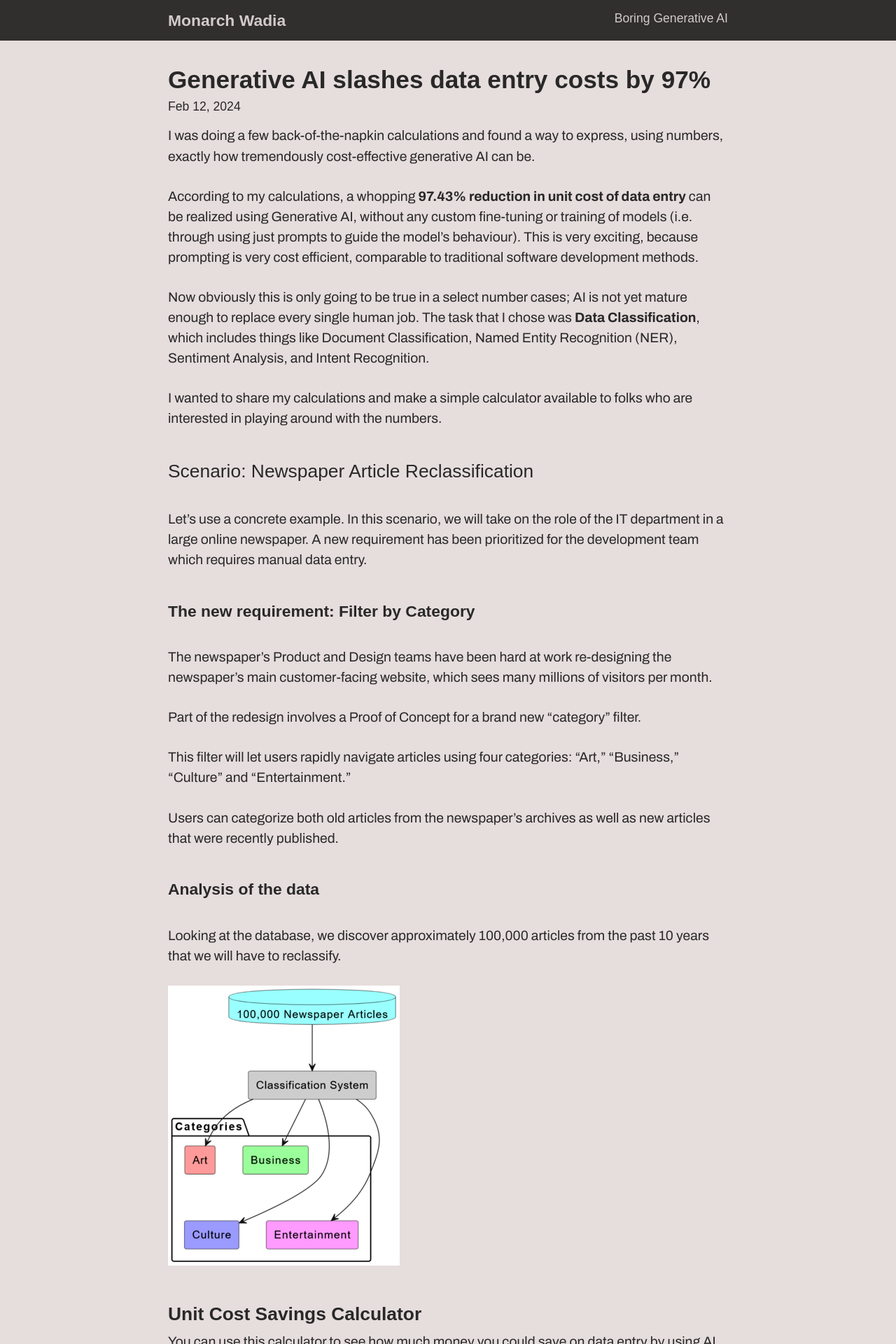
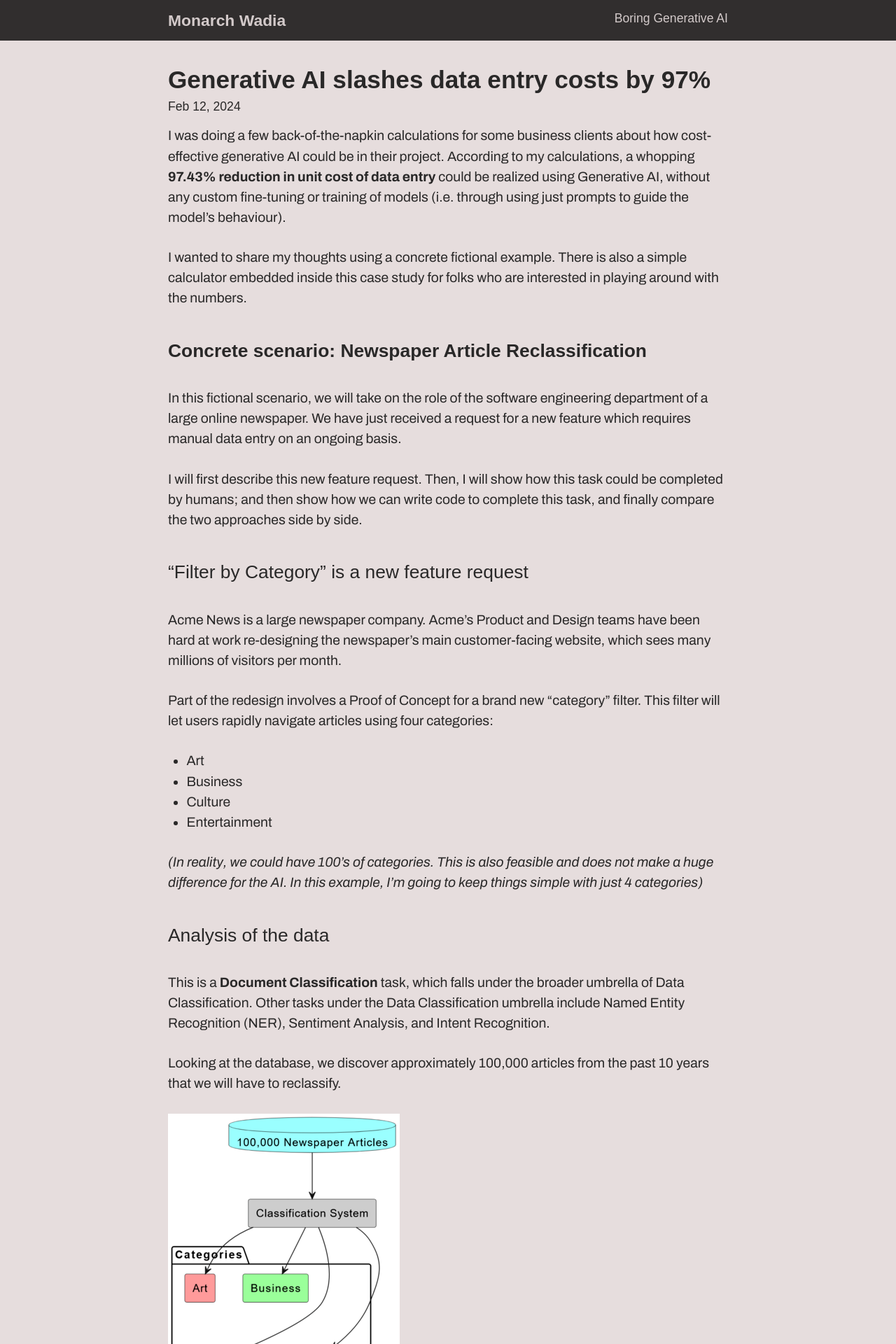
Before and after one commit to monarchwadia/blog-monarchwadia.com, a Jekyll site: the page built from _posts/2024-02-12-ai-cost-reduction-for-data-entry.md, in a window 1280 px wide. Shown: the top 1920 px of the page at 70% size. Built offline with Jekyll 4.4.1, drawn with Linux system fonts in a browser that asks for light colours; some web fonts are replaced; some of the changed text lies outside the part shown.

Commit message:
Updates to the newspaper example

```diff
--- a/_posts/2024-02-12-ai-cost-reduction-for-data-entry.md
+++ b/_posts/2024-02-12-ai-cost-reduction-for-data-entry.md
@@ -6,29 +6,32 @@ tags: gpt-4 ai genai generative-ai data-entry business cost calculator
 excerpt: According to my calculations, a whopping 97.43% reduction in unit cost of data entry can be realized using Generative AI, without any custom fine-tuning or training of models (i.e. through using just prompts to guide the model’s behaviour). This is very exciting, because prompting is very cost efficient, comparable to traditional software development methods.
 ---
 
-I was doing a few back-of-the-napkin calculations and found a way to express, using numbers, exactly how tremendously cost-effective generative AI can be.
+I was doing a few back-of-the-napkin calculations for some business clients about how cost-effective generative AI could be in their project. According to my calculations, a whopping **97.43% reduction in unit cost of data entry** could be realized using Generative AI, without any custom fine-tuning or training of models (i.e. through using just prompts to guide the model's behaviour).
 
-According to my calculations, a whopping **97.43% reduction in unit cost of data entry** can be realized using Generative AI, without any custom fine-tuning or training of models (i.e. through using just prompts to guide the model's behaviour). This is very exciting, because prompting is very cost efficient, comparable to traditional software development methods.
+I wanted to share my thoughts using a concrete fictional example. There is also a simple calculator embedded inside this case study for folks who are interested in playing around with the numbers.
 
-Now obviously this is only going to be true in a select number cases; AI is not yet mature enough to replace every single human job. The task that I chose was **Data Classification**, which includes things like Document Classification, Named Entity Recognition (NER), Sentiment Analysis, and Intent Recognition.
+# Concrete scenario: Newspaper Article Reclassification
 
-I wanted to share my calculations and make a simple calculator available to folks who are interested in playing around with the numbers.
+In this fictional scenario, we will take on the role of the software engineering department of a large online newspaper. We have just received a request for a new feature which requires manual data entry on an ongoing basis.
 
-## Scenario: Newspaper Article Reclassification
+I will first describe this new feature request. Then, I will show how this task could be completed by humans; and then show how we can write code to complete this task, and finally compare the two approaches side by side.
 
-Let's use a concrete example. In this scenario, we will take on the role of the IT department in a large online newspaper. A new requirement has been prioritized for the development team which requires manual data entry.
+## "Filter by Category" is a new feature request
 
-### The new requirement: Filter by Category
+Acme News is a large newspaper company. Acme's Product and Design teams have been hard at work re-designing the newspaper's main customer-facing website, which sees many millions of visitors per month.
 
-The newspaper's Product and Design teams have been hard at work re-designing the newspaper's main customer-facing website, which sees many millions of visitors per month.
+Part of the redesign involves a Proof of Concept for a brand new "category" filter. This filter will let users rapidly navigate articles using four categories:
 
-Part of the redesign involves a Proof of Concept for a brand new "category" filter.
+* Art
+* Business
+* Culture
+* Entertainment
 
-This filter will let users rapidly navigate articles using four categories: "Art," "Business," "Culture" and "Entertainment."
+_(In reality, we could have 100's of categories. This is also feasible and does not make a huge difference for the AI. In this example, I'm going to keep things simple with just 4 categories)_
 
-Users can categorize both old articles from the newspaper's archives as well as new articles that were recently published.
+## Analysis of the data
 
-### Analysis of the data
+This is a **Document Classification** task, which falls under the broader umbrella of Data Classification. Other tasks under the Data Classification umbrella include Named Entity Recognition (NER), Sentiment Analysis, and Intent Recognition.
 
 Looking at the database, we discover approximately 100,000 articles from the past 10 years that we will have to reclassify.
 
@@ -135,24 +138,41 @@ Looking at the database, we discover approximately 100,000 articles from the pas
     });
 </script>
 
-## Impact of using AI in data classificaiton.
+# Impact of using AI in data classificaiton.
 
 In the default example above, we estimate a cost of **$10,000** At an hourly salary of $10/hour, and with an average speed of 100 articles classified per hour. On the other hand, classifying 100,000 newspaper articles using GPT-3.5 Turbo, considering the specified input and output token costs, would approximately cost **$257.50**. This demonstrates the cost-effectiveness of AI-based classification over traditional manual methods.
 
-### Cost Efficiency
+## Cost Efficiency
 AI classification dramatically reduces costs **from $10,000 to just $257.50** (a reduction of **97.43%**), enabling significant savings and operational scaling without major budget increases.
 
-### Scalability
+## Scalability
 AI provides scalable solutions, easily handling large datasets without the cost and time escalation seen with manual labor, essential for modern data growth.
 
-### Accuracy and Consistency
+## Accuracy and Consistency
 AI delivers consistent classification once trained, ensuring dataset uniformity. However, it requires monitoring to avoid biases.
 
-### Time Savings
+## Time Savings
 AI processes 100,000 articles almost instantly, offering massive time savings over manual methods that need 1,000 hours, speeding up decision-making.
 
-### Enhanced Analysis Opportunities
+## Enhanced Analysis Opportunities
 Savings from AI allow for investment in deeper data analysis, yielding richer insights and more strategic outcomes.
 
-### Workforce Shift
+## Workforce Shift
 Transitioning to AI classification changes workforce demands, reducing manual processing roles in favor of AI oversight, training, and maintenance.
+
+# Why is this exciting? (Apart from cost savings)
+
+This is very exciting because it's low-hanging fruit. Not only are there massive cost savings to be realized, but it could actually be very easy to do, too.
+
+* Prompt-based AI work can be performed by web developers and software engineers.
+* There is no need to hire specialists like data scientists or machine learning engineers.
+* The code fits seamlessly into existing software built in Java, JavaScript, Python, etc.
+* There is no need for changes to CI/CD pipelines or development processes.
+
+# What kinds of teams can take advantage of this innovation?
+
+Any software development team can now use AI, regardless of which programming language they are using. This is possible through API-based AI (for example, OpenAI GPT-3.5). If your code can make API calls, it can also take advantage of cheap industrial-grade AI.
+
+# Do I need to train the AI model myself?
+
+No. The AI comes pre-trained on a broad base of source materials which allows it to understand instructions in plain human language. There is no training involved; you only have to provide clear instructions in plain text format, and the AI will do the rest.
--- a/_sass/typography.scss
+++ b/_sass/typography.scss
@@ -24,8 +24,8 @@
     .header-1 { @include header_commons; @extend .font-bold; @extend .text-7; }
     .header-2 { @include header_commons; @extend .font-bold; @extend .text-6; }
     .header-3 { @include header_commons; @extend .text-6; }
-    .header-4 { @include header_commons; @extend .font-bold;  @extend .text-5; }
-    .header-5 { @include header_commons; @extend .font-italic; @extend .text-5; }
+    .header-4 { @include header_commons; @extend .font-italic;  @extend .text-5; }
+    .header-5 { @include header_commons; @extend .text-5; }
     .header-6 { @include header_commons; @extend .font-bold; @extend .text-4; }
     .header-7 { @include header_commons; @extend .font-bold; @extend .text-0; }
 
```
